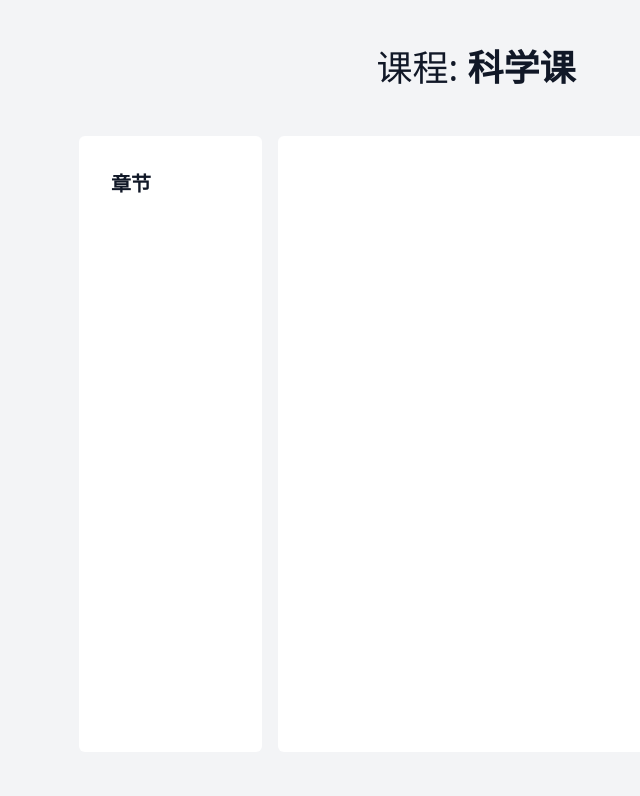
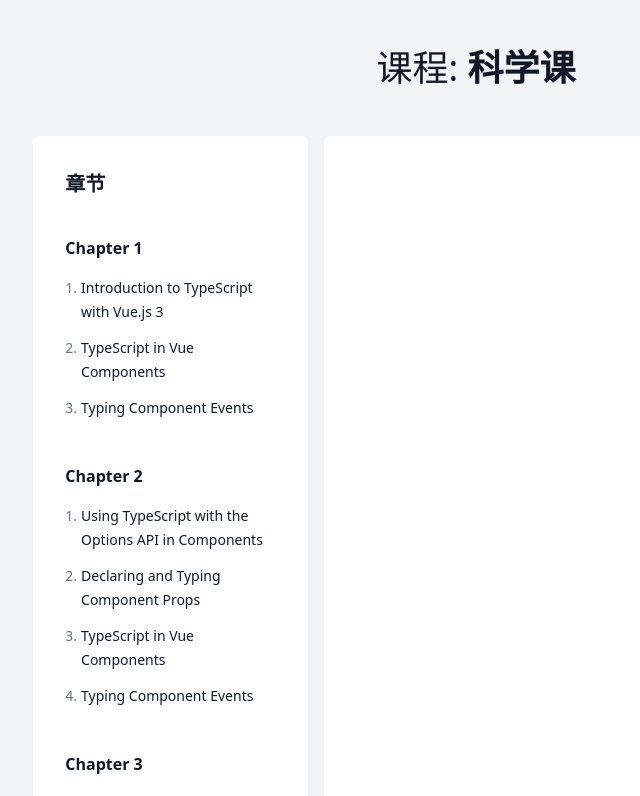
Before and after one commit to MIGU-EDU/science-lesson, a Nuxt app: page /course in a window 1280 px wide. Shown: the top 796 px of the page, without its empty margins (164-804 px from the left). Built offline with nearby package versions, Linux system fonts and the light colour scheme.

Commit message:
feat: add chapter menus

```diff
--- a/pages/course.vue
+++ b/pages/course.vue
@@ -9,9 +9,27 @@
     </div>
 
     <div class="flex flex-row justify-center flex-grow">
-      <div class="prose mr-4 p-8 bg-white rounded-md min-w-[20ch] flex flex-col">
+      <div class="prose mr-4 p-8 bg-white rounded-md min-w-[20ch] max-w-[30ch] flex flex-col">
         <h3>章节</h3>
-        <!-- All the lessons for the course listed here -->
+
+        <div
+          class="space-y-1 mb-4 flex flex-col"
+          v-for="chapter in chapters"
+          :key="chapter.slug"
+        >
+          <h4>{{ chapter.title }}</h4>
+          <NuxtLink
+            v-for="(lesson, index) in chapter.lessons"
+            :key="lesson.slug"
+            class="flex flex-row space-x-1 no-underline prose-sm font-normal py-1 px-4 -mx-4"
+            :to="`/course/chapter/${chapter.slug}/lesson/${lesson.slug}`"
+          >
+            <span class="text-gray-500"
+              >{{ index + 1 }}.</span
+            >
+            <span>{{ lesson.title }}</span>
+          </NuxtLink>
+        </div>
       </div>
 
       <div class="prose p-12 bg-white rounded-md w-[65ch]">
@@ -20,3 +38,7 @@
     </div>
   </div>
 </template>
+
+<script setup>
+const { chapters } = useCourse()
+</script>
```
